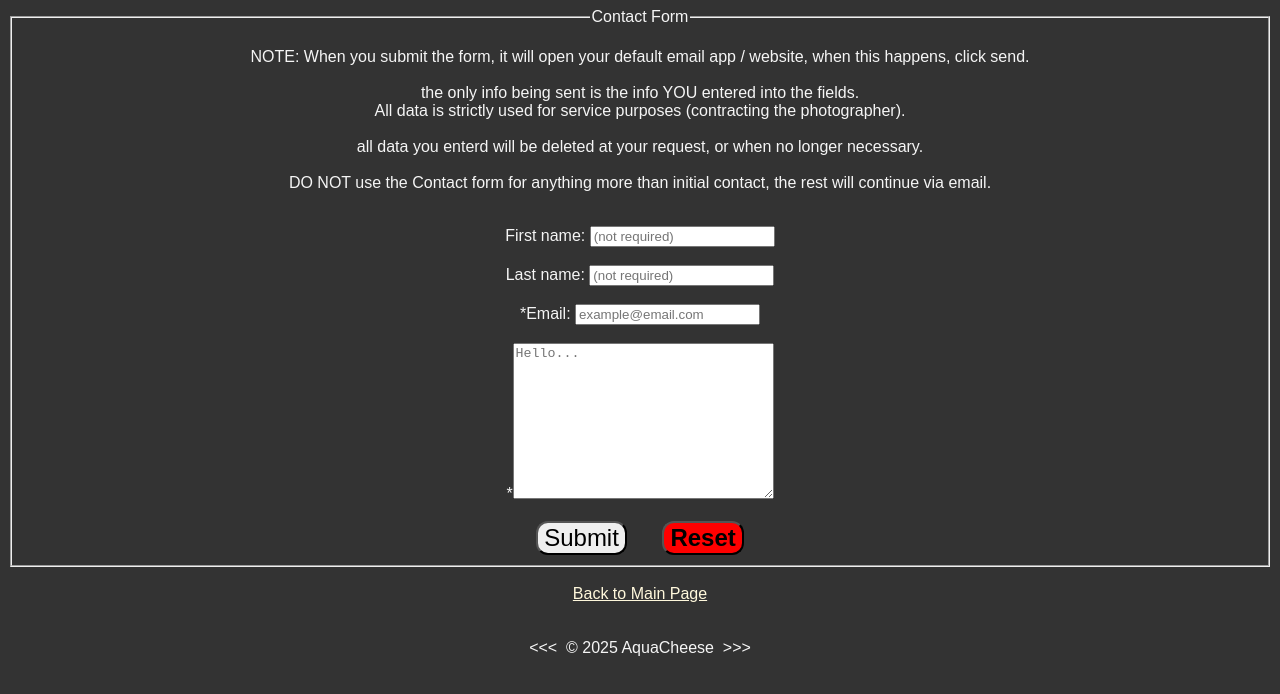
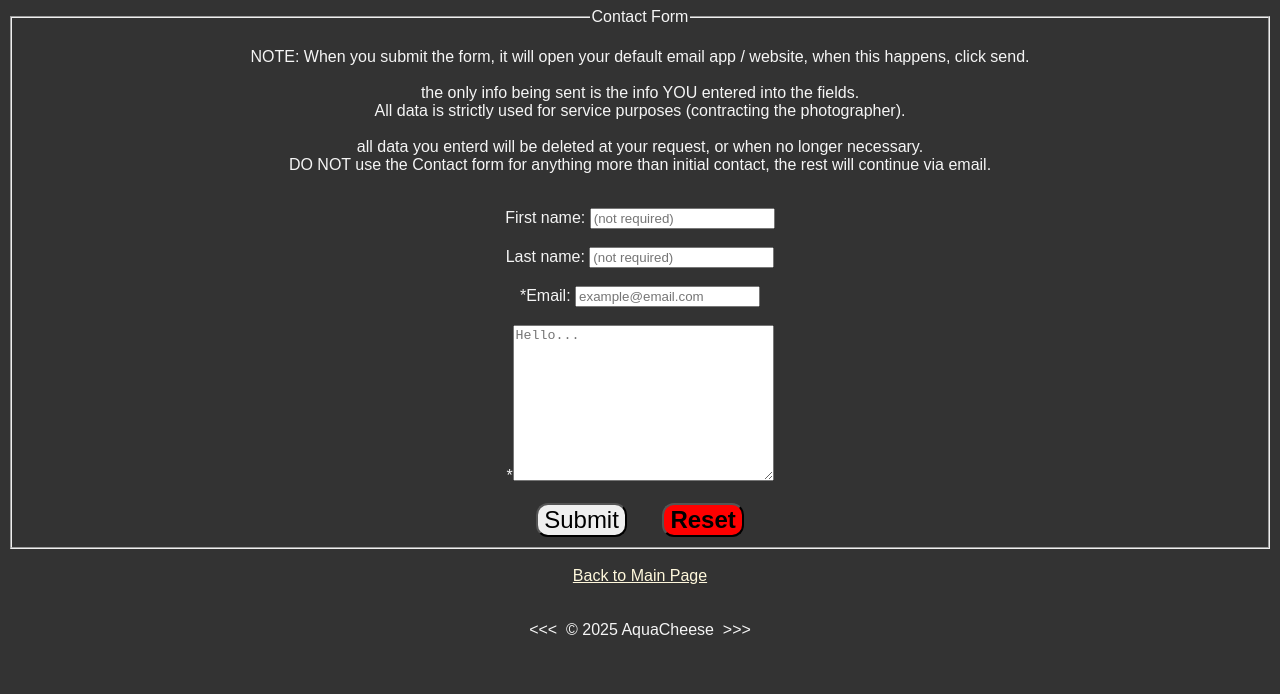
Before and after one commit to AquaCheese/aquacheese-photo, a plain HTML site: page Contact Me Form.html in a window 1280 px wide. Drawn offline with Linux system fonts and the light colour scheme.

Commit message:
Update Contact Me Form.html

```diff
--- a/Contact Me Form.html
+++ b/Contact Me Form.html
@@ -35,7 +35,7 @@
             </legend>
             <p>
                 NOTE: When you submit the form, it will open your default email app / website, when this happens, click send. <br><br>
-                the only info being sent is the info YOU entered into the fields. <br> All data is strictly used for service purposes (contracting the photographer). <br><br> all data you enterd will be deleted at your request, or when no longer necessary. <br><br> DO NOT use the Contact form for anything more than initial contact, the rest will continue via email.
+                the only info being sent is the info YOU entered into the fields. <br> All data is strictly used for service purposes (contracting the photographer). <br><br> all data you enterd will be deleted at your request, or when no longer necessary. <br> DO NOT use the Contact form for anything more than initial contact, the rest will continue via email.
             </p><br>
             <form action="mailto:aquacheese.biz@gmail.com" method="post"><label for="fname">First name: <input type="text" name="fname" id="fname" placeholder="(not required)" autocomplete="on"></label>
             <br><br>
```
